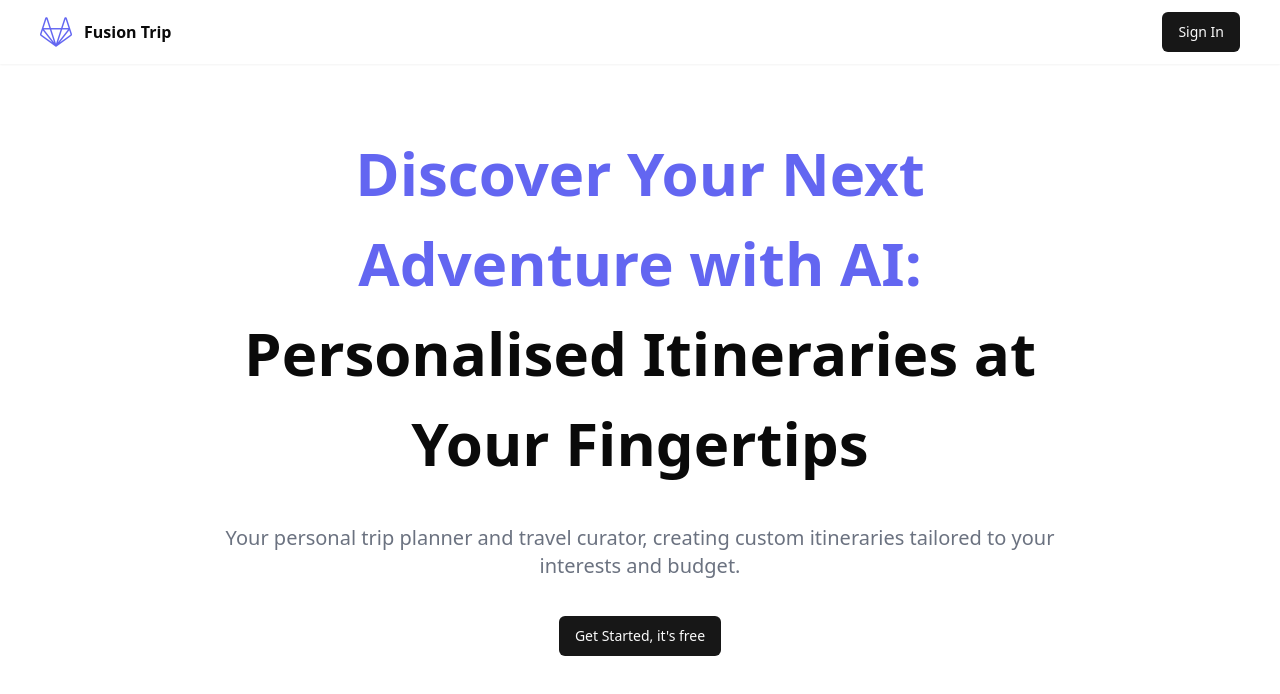
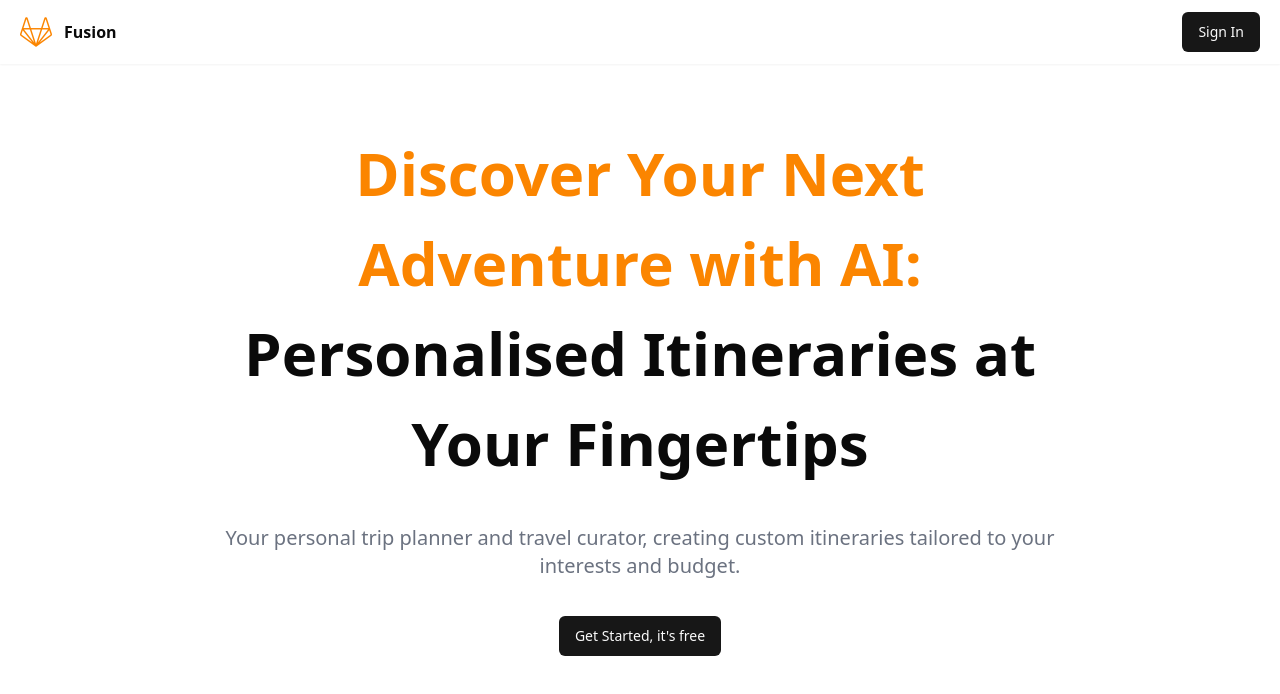
Before and after one commit to armanulhaq/fusion-trip, a React (Vite) app: page / in a window 1280 px wide. Shown: the top 694 px of the page. Built offline with nearby package versions, Linux system fonts and the light colour scheme.

Commit message:
change primary color pallete

```diff
--- a/src/components/custom/Header.jsx
+++ b/src/components/custom/Header.jsx
@@ -2,10 +2,10 @@
 
 const Header = () => {
     return (
-        <div className="p-3 shadow-sm flex justify-between items-center px-10">
+        <div className="p-3 shadow-sm flex justify-between items-center px-5">
             <div className="flex items-center gap-3">
                 <img className="w-8 h-8" src="/logo.png" alt="" />
-                <div className="font-bold">Fusion Trip</div>
+                <div className="font-bold">Fusion</div>
             </div>
             <div>
                 <Button>Sign In</Button>
--- a/src/components/custom/Hero.jsx
+++ b/src/components/custom/Hero.jsx
@@ -5,7 +5,7 @@
     return (
         <div className="flex flex-col items-center mx-56 gap-9">
             <h1 className="font-extrabold text-[60px] text-center mt-16">
-                <span className="text-[#6366f1]">
+                <span className="text-[#fb8500]">
                     Discover Your Next Adventure with AI:
                 </span>{" "}
                 Personalised Itineraries at Your Fingertips{" "}
--- a/src/index.css
+++ b/src/index.css
@@ -6,7 +6,6 @@
 
 @layer base {
     :root {
-
         --background: 0 0% 100%;
 
         --foreground: 0 0% 3.9%;
@@ -55,10 +54,9 @@
 
         --chart-5: 27 87% 67%;
 
-    --radius: 0.5rem
+        --radius: 0.5rem;
     }
     .dark {
-
         --background: 0 0% 3.9%;
 
         --foreground: 0 0% 98%;
@@ -105,7 +103,7 @@
 
         --chart-4: 280 65% 60%;
 
-    --chart-5: 340 75% 55%
+        --chart-5: 340 75% 55%;
     }
 }
 
```
Also changed, not shown: public/logo.png. Lines whose indentation alone changed are shown as unchanged.
